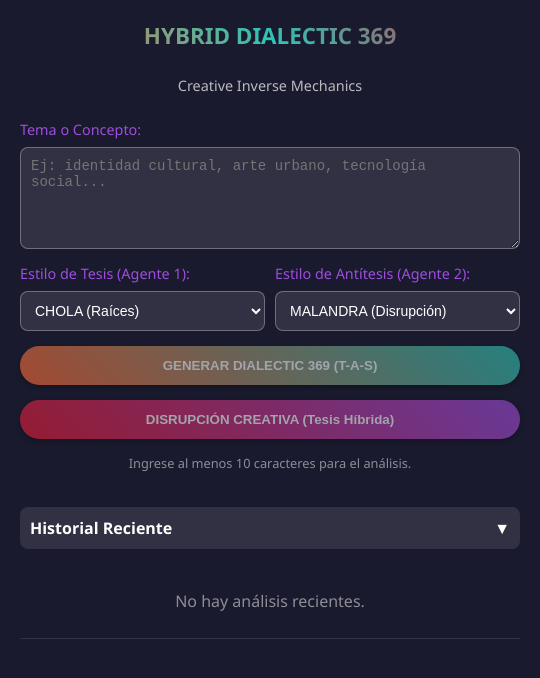
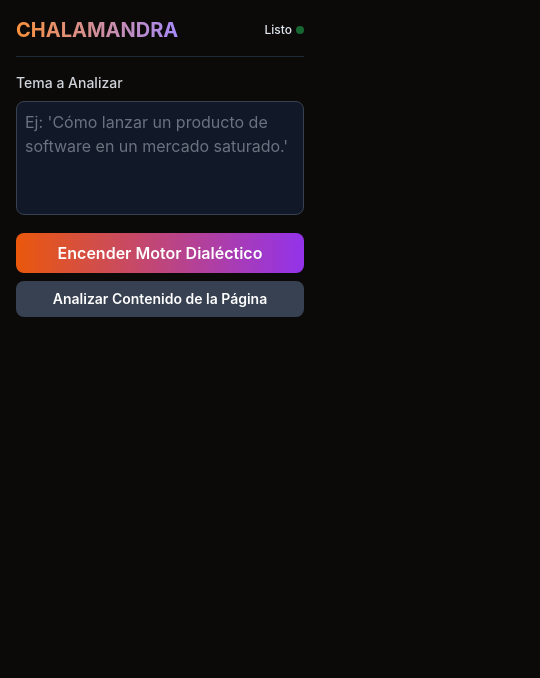
Before and after one commit to brasdefer1597-cloud/Quantummind-XYZ, a browser extension: page popup.html in a window 400 px wide. Shown: the whole page, 540 px wide, since content can reach past the window. Drawn offline with nearby package versions, Linux system fonts and the light colour scheme.

Commit message:
Update popup.html

```diff
--- a/popup.html
+++ b/popup.html
@@ -1,288 +1,68 @@
 <!DOCTYPE html>
-<html>
+<html lang="es">
 <head>
-    <meta charset="utf-8">
+    <meta charset="UTF-8">
     <meta name="viewport" content="width=device-width, initial-scale=1.0">
-    <title>Dialectic 369</title>
+    <title>CHALAMANDRA Popup</title>
+    <!-- Tailwind CSS CDN para un estilo rápido y moderno -->
+    <script src="https://cdn.tailwindcss.com"></script>
     <style>
-        :root {
-            --chola: #FF6B35; /* Chola Orange (Tesis) */
-            --malandra: #2EC4B6; /* Malandra Turquoise (Síntesis) */
-            --fresa: #E71D36; /* Fresa Red (Antítesis) */
-            --hybrida: #9D4EDD; /* Hybrid Purple (Disruption/Fusion) */
-            --bg: #1A1A2E; /* Dark Background */
-            --text-light: rgba(255, 255, 255, 0.7);
-            --text-dim: rgba(255, 255, 255, 0.5);
+        body {
+            width: 320px; /* Tamaño fijo para el pop-up */
+            min-height: 400px;
+            font-family: 'Inter', sans-serif;
+            background-color: #0c0a09; /* slate-950 */
+            color: #e2e8f0; /* slate-200 */
+            padding: 0;
+            margin: 0;
         }
-
-        body {
-            width: 500px;
-            height: 600px;
-            background: var(--bg);
-            color: white;
-            font-family: 'Segoe UI', system-ui;
-            margin: 0;
-            padding: 20px;
-            overflow-y: auto;
+        .text-gradient {
+            background-clip: text;
+            -webkit-background-clip: text;
+            color: transparent;
+            background-image: linear-gradient(to right, #fb923c, #a78bfa); /* orange-400 to purple-400 */
         }
-
-        .container {
-            display: flex;
-            flex-direction: column;
-            gap: 15px;
-        }
-
-        .title {
-            text-align: center;
-            background: linear-gradient(45deg, var(--chola), var(--malandra), var(--fresa));
-            -webkit-background-clip: text;
-            -webkit-text-fill-color: transparent;
-            font-weight: bold;
-            font-size: 1.4em;
-            margin-bottom: 10px;
-        }
-
-        .subtitle {
-            text-align: center;
-            font-size: 0.9em;
-            color: var(--text-light);
-            margin-bottom: 10px;
-        }
-
-        .input-group {
-            display: flex;
-            flex-direction: column;
-            gap: 8px;
-        }
-
-        .input-group label {
-            font-weight: 500;
-            font-size: 0.9em;
-            color: var(--hybrida);
-        }
-
-        input, textarea, select {
-            background: rgba(255,255,255,0.1);
-            border: 1px solid rgba(255,255,255,0.3);
-            border-radius: 8px;
-            color: white;
-            padding: 10px;
-            font-size: 14px;
-            outline: none;
-            transition: border-color 0.2s;
-        }
-
-        input:focus, select:focus, textarea:focus {
-            border-color: var(--hybrida);
-        }
-
-        textarea {
-            height: 80px;
-            resize: vertical;
-        }
-
-        .style-selector {
-            display: grid;
-            grid-template-columns: 1fr 1fr;
-            gap: 10px;
-        }
-
-        .btn {
-            background: linear-gradient(45deg, var(--chola), var(--malandra));
-            border: none;
-            border-radius: 25px;
-            color: white;
-            padding: 12px 20px;
-            font-weight: bold;
-            cursor: pointer;
-            transition: all 0.3s ease;
-            box-shadow: 0 4px 10px rgba(0,0,0,0.5);
-        }
-
-        .btn:hover:not(:disabled) {
-            transform: scale(1.02);
-            background: linear-gradient(45deg, var(--malandra), var(--fresa));
-            box-shadow: 0 6px 12px rgba(0,0,0,0.7);
-        }
-        .btn:active:not(:disabled) {
-            transform: scale(1.00);
-            box-shadow: 0 2px 5px rgba(0,0,0,0.5);
-        }
-        .btn:disabled {
-            opacity: 0.6;
-            cursor: not-allowed;
-            transform: none;
-            box-shadow: 0 2px 5px rgba(0,0,0,0.5);
-        }
-
-        .btn-disrupt {
-            background: linear-gradient(45deg, var(--fresa), var(--hybrida));
-        }
-
-        .result {
-            background: rgba(255,255,255,0.05);
-            border-radius: 12px;
-            padding: 15px;
-            margin-top: 10px;
-            border-left: 4px solid;
-            transition: border-color 0.3s;
-        }
-
-        .thesis { border-left-color: var(--chola); }
-        .antithesis { border-left-color: var(--fresa); }
-        .synthesis { border-left-color: var(--malandra); }
-        .hybrid { border-left-color: var(--hybrida); }
-
-        .tag {
-            font-size: 0.8em;
-            font-weight: bold;
-            opacity: 0.8;
-            margin-bottom: 5px;
-            text-transform: uppercase;
-            letter-spacing: 0.5px;
-        }
-        .chola .tag { color: var(--chola); }
-        .malandra .tag { color: var(--malandra); }
-        .fresa .tag { color: var(--fresa); }
-        .hybrida .tag { color: var(--hybrida); }
-
-        .content {
-            font-size: 0.95em;
-            line-height: 1.4;
-            white-space: pre-wrap;
-        }
-
-        .content a {
-            color: var(--malandra);
-            text-decoration: underline;
-        }
-
-        .loading {
-            text-align: center;
-            padding: 20px;
-            color: var(--malandra);
-            font-weight: 600;
-        }
-
-        .hidden {
-            display: none;
-        }
-
-        .status {
-            text-align: center;
-            font-size: 0.8em;
-            color: var(--text-dim);
-        }
-
-        /* History Styles */
-        .history-title {
-            cursor: pointer;
-            padding: 10px;
-            background: rgba(255, 255, 255, 0.1);
-            border-radius: 8px;
-            margin-top: 20px;
-            font-weight: bold;
-            display: flex;
-            justify-content: space-between;
-            align-items: center;
-            transition: background 0.2s;
-            user-select: none;
-        }
-        .history-title:hover {
-            background: rgba(255, 255, 255, 0.2);
-        }
-        .history-list {
-            padding: 10px 0;
-            display: flex;
-            flex-direction: column;
-            gap: 8px;
-            max-height: 300px;
-            overflow-y: auto;
-            border-bottom: 1px solid rgba(255, 255, 255, 0.1);
-        }
-        .history-item {
-            background: rgba(255, 255, 255, 0.05);
-            padding: 10px;
-            border-radius: 6px;
-            border-left: 3px solid var(--malandra);
-            cursor: pointer;
-            transition: background 0.2s;
-        }
-        .history-item:hover {
-            background: rgba(255, 255, 255, 0.1);
-        }
-        .history-item strong {
-            color: var(--hybrida);
-            display: block;
-            margin-bottom: 5px;
-            font-size: 0.9em;
-        }
-        .history-item small {
-            color: var(--text-dim);
-            font-size: 0.75em;
-            display: block;
-        }
-
     </style>
 </head>
 <body>
-    <div class="container">
-        <div class="title">HYBRID DIALECTIC 369</div>
-        <div class="subtitle">Creative Inverse Mechanics</div>
+    <div id="app" class="p-4">
+        <header class="flex items-center justify-between mb-4 border-b border-gray-800 pb-3">
+            <h1 class="text-xl font-bold text-gradient">CHALAMANDRA</h1>
+            <div id="status-indicator" class="flex items-center space-x-1 text-xs">
+                <span class="font-medium" id="status-text">Listo</span>
+                <span class="w-2 h-2 rounded-full bg-green-500 animate-pulse" id="status-dot"></span>
+            </div>
+        </header>
 
-        <!-- El campo de la Clave API ha sido omitido -->
+        <div id="input-section" class="mb-4">
+            <label for="user-input" class="block text-sm font-medium mb-2 text-gray-300">Tema a Analizar</label>
+            <textarea id="user-input" rows="4" placeholder="Ej: 'Cómo lanzar un producto de software en un mercado saturado.'" class="w-full p-2 bg-gray-900 border border-gray-700 rounded-lg text-white placeholder-gray-500 focus:outline-none focus:ring-1 focus:ring-orange-500 resize-none"></textarea>
 
-        <div class="input-group">
-            <label for="topicInput">Tema o Concepto:</label>
-            <textarea id="topicInput" placeholder="Ej: identidad cultural, arte urbano, tecnología social..." rows="3"></textarea>
+            <button id="ignite-button" class="mt-3 w-full px-4 py-2 bg-gradient-to-r from-orange-600 to-purple-600 hover:from-orange-500 hover:to-purple-500 text-white font-semibold rounded-lg transition-all disabled:opacity-50">
+                Encender Motor Dialéctico
+            </button>
+            <button id="content-script-button" class="mt-2 w-full px-4 py-2 bg-gray-700 hover:bg-gray-600 text-white font-semibold rounded-lg transition-all text-sm">
+                Analizar Contenido de la Página
+            </button>
         </div>
 
-        <div class="style-selector">
-            <div class="input-group">
-                <label for="thesisStyle">Estilo de Tesis (Agente 1):</label>
-                <select id="thesisStyle">
-                    <option value="CHOLA">CHOLA (Raíces)</option>
-                    <option value="MALANDRA">MALANDRA (Disrupción)</option>
-                    <option value="FRESA">FRESA (Tecnología)</option>
-                </select>
-            </div>
+        <div id="results-section" class="hidden">
+            <h2 class="text-lg font-semibold mb-2 text-purple-400">Síntesis (Fresa)</h2>
+            <div id="synthesis-output" class="p-3 bg-gray-900 border border-purple-700 rounded-lg text-sm mb-4 whitespace-pre-wrap"></div>
 
-            <div class="input-group">
-                <label for="antithesisStyle">Estilo de Antítesis (Agente 2):</label>
-                <select id="antithesisStyle">
-                    <option value="MALANDRA">MALANDRA (Disrupción)</option>
-                    <option value="FRESA">FRESA (Tecnología)</option>
-                    <option value="CHOLA">CHOLA (Raíces)</option>
-                </select>
-            </div>
+            <details class="mb-3">
+                <summary class="text-sm font-medium cursor-pointer text-orange-400 hover:text-orange-300">Ver Debate (CHOLA vs MALANDRA)</summary>
+                <div id="debate-output" class="mt-2 p-3 bg-gray-900 border border-gray-700 rounded-lg text-xs whitespace-pre-wrap"></div>
+            </details>
+
+            <button id="reset-button" class="w-full px-4 py-2 bg-gray-700 hover:bg-gray-600 text-white font-semibold rounded-lg transition-all text-sm">
+                Reiniciar
+            </button>
         </div>
 
-        <button class="btn" id="generateBtn">GENERAR DIALECTIC 369 (T-A-S)</button>
-        <button class="btn btn-disrupt" id="disruptBtn" disabled>DISRUPCIÓN CREATIVA (Tesis Híbrida)</button>
-
-        <div id="loading" class="loading hidden">
-            🔄 Generando síntesis híbrida...
-        </div>
-
-        <div id="results" class="hidden">
-            <!-- Contenido inyectado dinámicamente por popup.js -->
-        </div>
-
-        <div class="status" id="status">
-            Esperando clave API y texto...
-        </div>
-
-        <!-- History Section -->
-        <div class="history-title" id="historyTitle">
-            Historial Reciente
-            <span id="historyArrow">▼</span>
-        </div>
-        <div id="historyList" class="history-list hidden">
-            <p style="text-align: center; color: var(--text-dim);">No hay análisis recientes.</p>
-        </div>
+        <div id="error-message" class="hidden p-3 bg-red-900/50 border border-red-700 text-red-300 rounded-lg text-sm mt-4"></div>
 
     </div>
-
     <script src="popup.js"></script>
 </body>
 </html>
```
